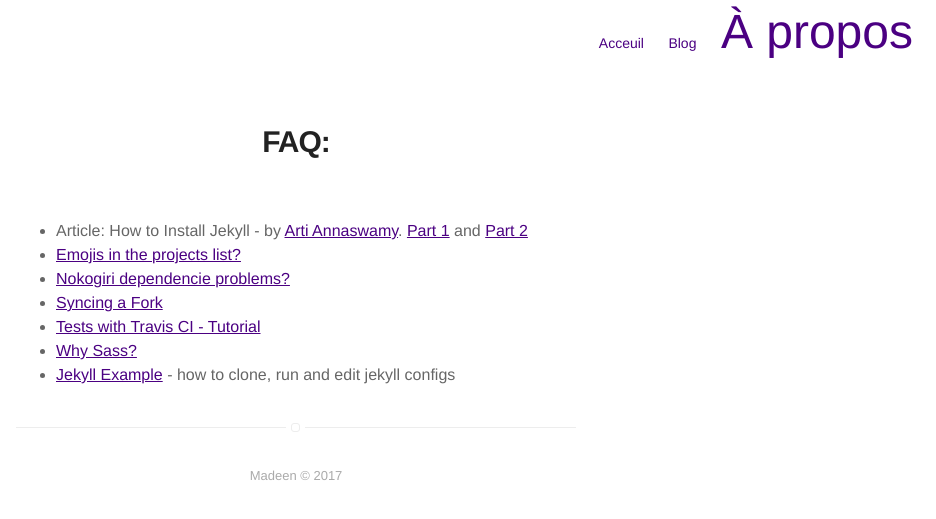
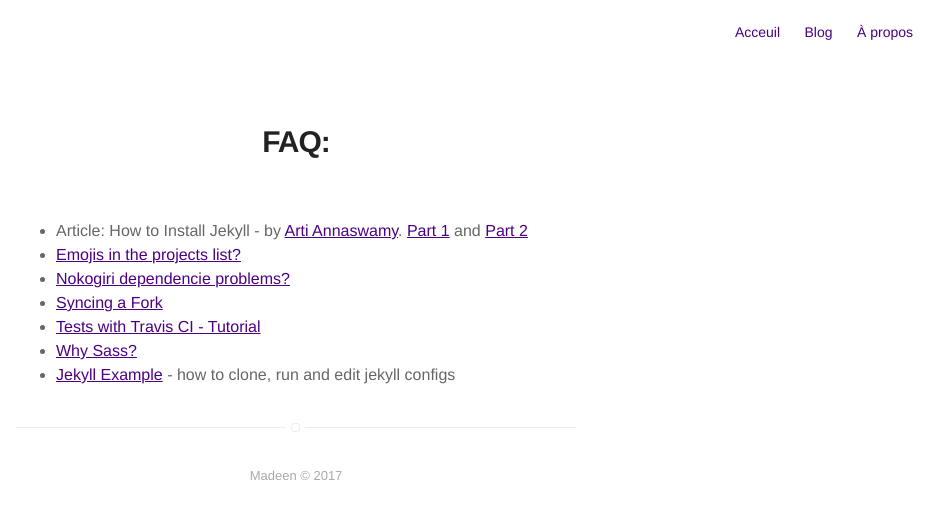
Before and after one commit to madeenamadou/madeenamadou.github.io, a Jekyll site: the page built from FAQ.md, in a window 1280 px wide. Shown: the top 519 px of the page, without its empty margins (344-1280 px from the left). Built offline with Jekyll 4.4.1, drawn with Linux system fonts in a browser that asks for light colours; our own code applies the rules of GitHub Pages for plain Markdown files.

Commit message:
Update nav.html

```diff
--- a/_includes/nav.html
+++ b/_includes/nav.html
@@ -25,7 +25,7 @@
         {% if site.about == true %}
             {% if page.title != "About" %}
                 <li class="item">
-                    <a class="link" href="{{ site.url }}/about"><font size="7">À propos</font></a>
+                    <a class="link" href="{{ site.url }}/about">À propos</a>
                 </li>
             {% endif %}
         {% endif %}
```
